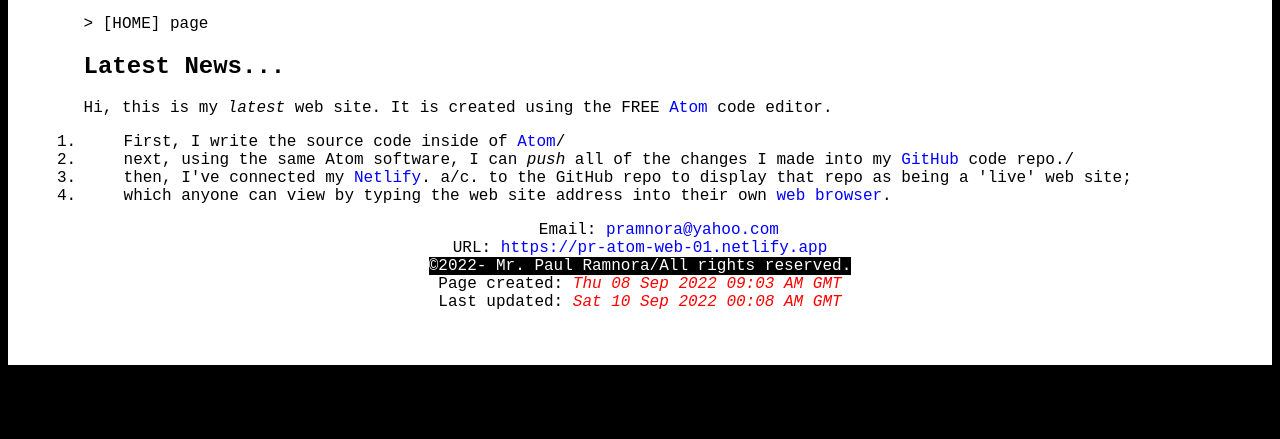
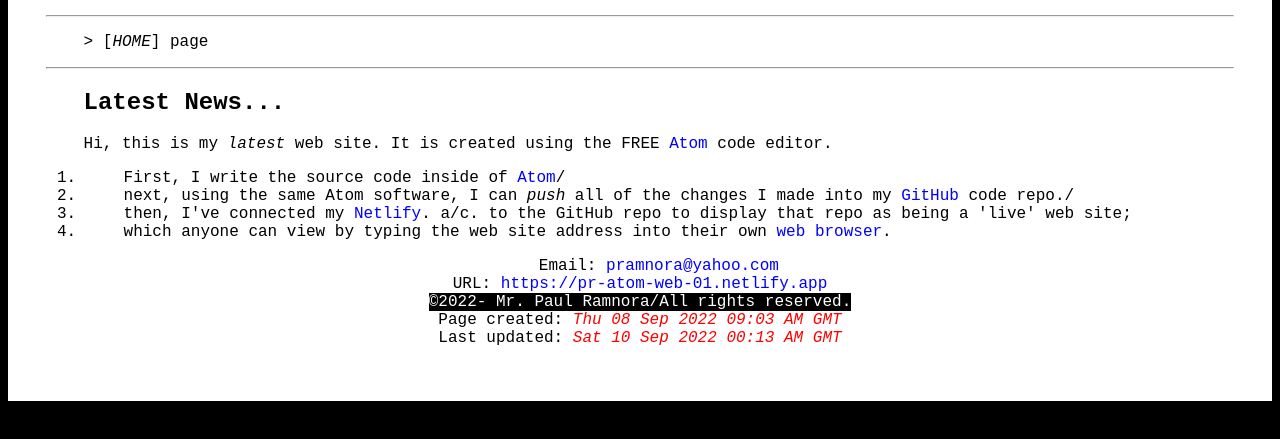
Before and after one commit to pramnora/atom, a plain HTML site: page webs/01/index.html in a window 1280 px wide. Shown: the part 149-588 px from the top of the page. Drawn offline with Linux system fonts and the light colour scheme.

Commit message:
[index.html] Changed user location at top of page...to become italic text

```diff
--- a/webs/01/index.html
+++ b/webs/01/index.html
@@ -24,7 +24,9 @@
 
   <main>
 
-   <p class="clsPara">&gt; [HOME] page</p>
+   <hr>
+   <p class="clsPara">&gt; [<i>HOME</i>] page</p>
+   <hr>
 
    <h2>Latest News...</h2>
    <p class="clsPara">
@@ -62,7 +64,7 @@
     <br>
     Last updated:
     <span class="clsDateTimeStamp">
-     Sat 10 Sep 2022 00:08 AM GMT
+     Sat 10 Sep 2022 00:13 AM GMT
     </span>
    </p>
   </footer>
```
